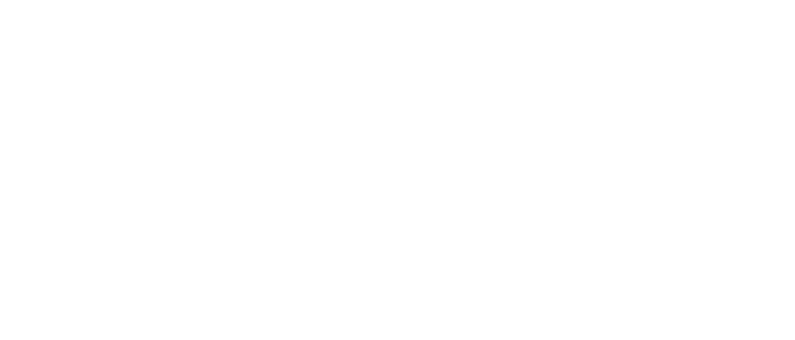
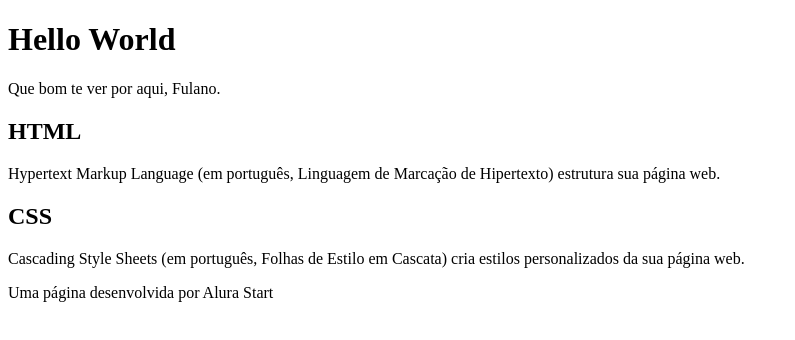
Before and after one commit to ucostafreire/Hello-World, a plain HTML site: page index.html in a window 1280 px wide. Shown: the whole page, without its empty margins (0-795 px from the left). Drawn offline with Linux system fonts and the light colour scheme.

Commit message:
Textos inseridos

```diff
--- a/index.html
+++ b/index.html
@@ -6,6 +6,26 @@
     <title>Hello World</title>
 </head>
 <body>
+    <header>
+        <h1>Hello World</h1>
+        <p>Que bom te ver por aqui, Fulano.</p>
+
+    </header>
+
+    <section>
+        <h2>HTML</h2>
+        <P>Hypertext Markup Language (em português, Linguagem de Marcação de Hipertexto)
+            estrutura sua página web.</P>
+
+        <h2>CSS</h2>
+        <p>Cascading Style Sheets (em português, Folhas de Estilo em Cascata)
+            cria estilos personalizados da sua página web.</p>
+
+    </section>
+
+    <footer>
+        <p>Uma página desenvolvida por Alura Start</p>
+    </footer>
 
 </body>
 </html>
```
